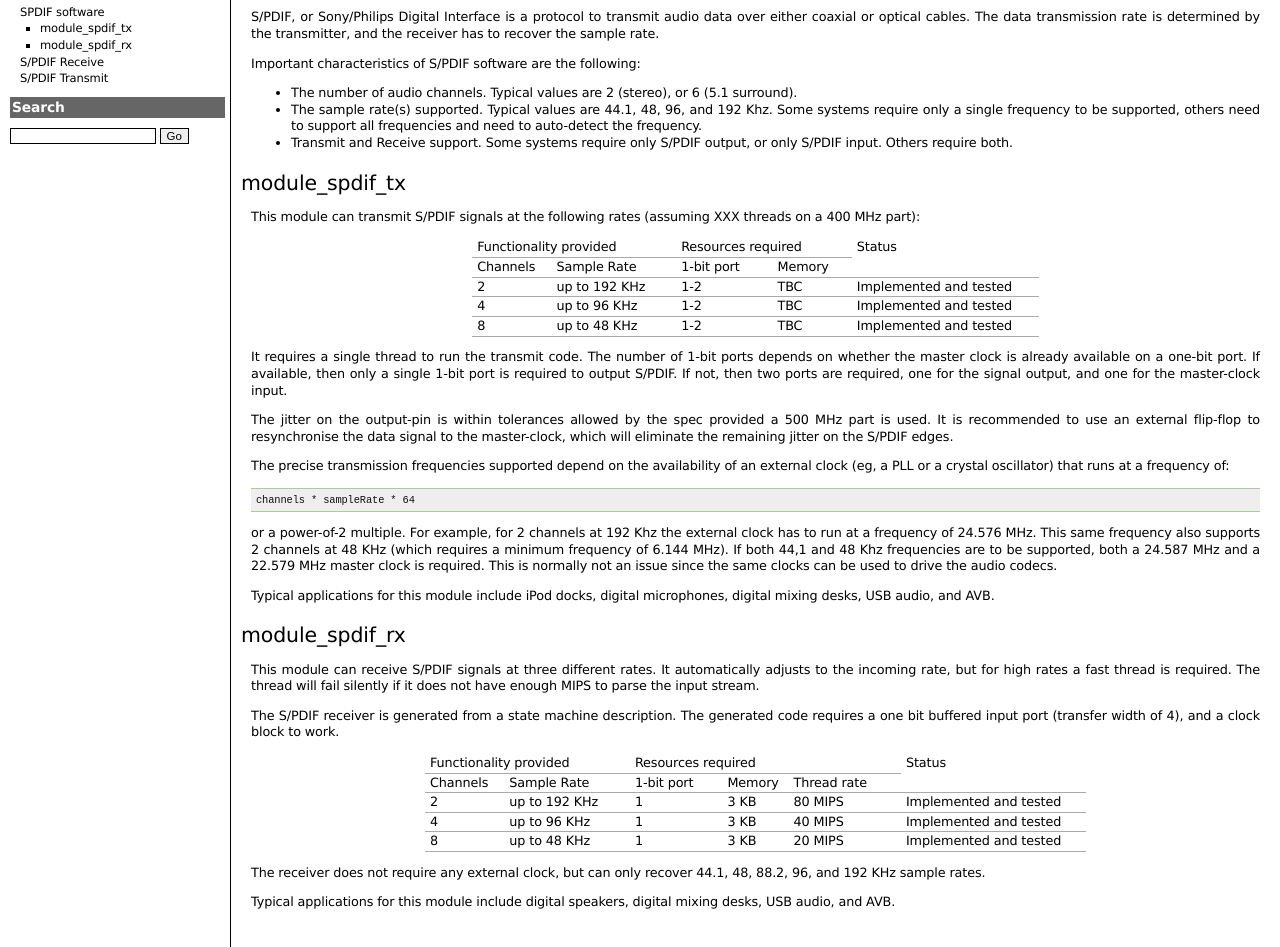
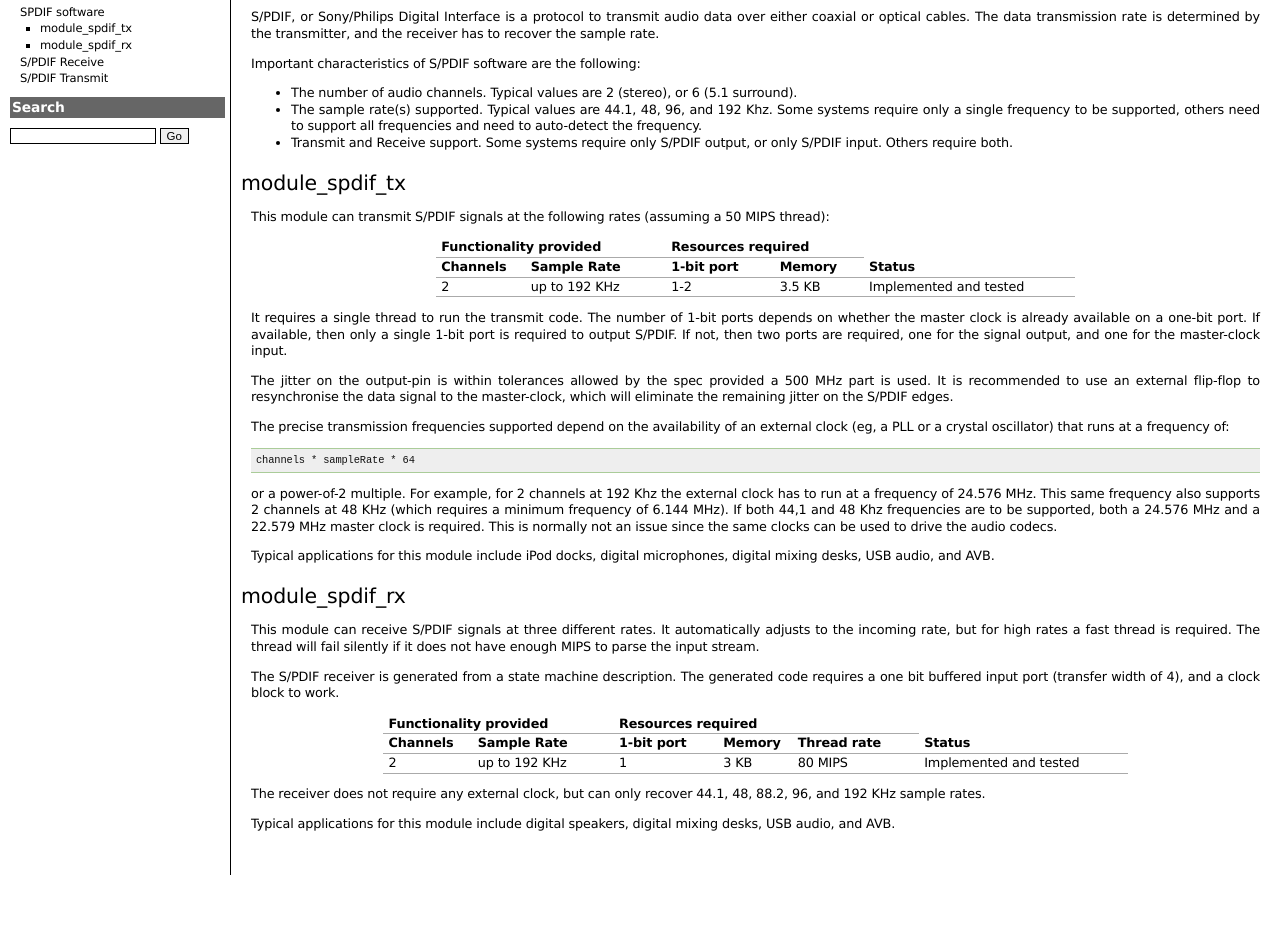
Before and after one commit to xcore/sc_spdif, a plain HTML site: page summary.html in a window 1280 px wide. Shown: the part 43-990 px from the top of the page. After the commit the page ends 918 px from the top, so only its background shows below. Drawn offline with nearby package versions, Linux system fonts and the light colour scheme; some packages are replaced by stand-ins of ours.

Commit message:
Update from master branch.

```diff
--- a/summary.html
+++ b/summary.html
@@ -78,7 +78,7 @@ only S/PDIF input. Others require both.</li>
 <div class="section" id="module-spdif-tx">
 <h2>module_spdif_tx<a class="headerlink" href="#module-spdif-tx" title="Permalink to this headline">¶</a></h2>
 <p>This module can transmit S/PDIF signals at the following rates
-(assuming XXX threads on a 400 MHz part):</p>
+(assuming a 50 MIPS thread):</p>
 <table border="1" class="docutils">
 <colgroup>
 <col width="14%" />
@@ -87,32 +87,22 @@ only S/PDIF input. Others require both.</li>
 <col width="14%" />
 <col width="33%" />
 </colgroup>
+<thead valign="bottom">
+<tr><th class="head" colspan="2">Functionality provided</th>
+<th class="head" colspan="2">Resources required</th>
+<th class="head" rowspan="2">Status</th>
+</tr>
+<tr><th class="head">Channels</th>
+<th class="head">Sample Rate</th>
+<th class="head">1-bit port</th>
+<th class="head">Memory</th>
+</tr>
+</thead>
 <tbody valign="top">
-<tr><td colspan="2">Functionality provided</td>
-<td colspan="2">Resources required</td>
-<td rowspan="2">Status</td>
-</tr>
-<tr><td>Channels</td>
-<td>Sample Rate</td>
-<td>1-bit port</td>
-<td>Memory</td>
-</tr>
 <tr><td>2</td>
 <td>up to 192 KHz</td>
 <td>1-2</td>
-<td>TBC</td>
-<td>Implemented and tested</td>
-</tr>
-<tr><td>4</td>
-<td>up to 96 KHz</td>
-<td>1-2</td>
-<td>TBC</td>
-<td>Implemented and tested</td>
-</tr>
-<tr><td>8</td>
-<td>up to 48 KHz</td>
-<td>1-2</td>
-<td>TBC</td>
+<td>3.5 KB</td>
 <td>Implemented and tested</td>
 </tr>
 </tbody>
@@ -136,7 +126,7 @@ frequency of:</p>
 external clock has to run at a frequency of 24.576 MHz. This same frequency
 also supports 2 channels at 48 KHz (which requires a minimum frequency of
 6.144 MHz). If both 44,1 and 48 Khz frequencies are to be supported, both a
-24.587 MHz and a 22.579 MHz master clock is required. This is normally not
+24.576 MHz and a 22.579 MHz master clock is required. This is normally not
 an issue since the same clocks can be used to drive the audio codecs.</p>
 <p>Typical applications for this module include iPod docks, digital microphones,
 digital mixing desks, USB audio, and AVB.</p>
@@ -159,36 +149,24 @@ generated code requires a one bit buffered input port (transfer width of
 <col width="17%" />
 <col width="29%" />
 </colgroup>
+<thead valign="bottom">
+<tr><th class="head" colspan="2">Functionality provided</th>
+<th class="head" colspan="3">Resources required</th>
+<th class="head" rowspan="2">Status</th>
+</tr>
+<tr><th class="head">Channels</th>
+<th class="head">Sample Rate</th>
+<th class="head">1-bit port</th>
+<th class="head">Memory</th>
+<th class="head">Thread rate</th>
+</tr>
+</thead>
 <tbody valign="top">
-<tr><td colspan="2">Functionality provided</td>
-<td colspan="3">Resources required</td>
-<td rowspan="2">Status</td>
-</tr>
-<tr><td>Channels</td>
-<td>Sample Rate</td>
-<td>1-bit port</td>
-<td>Memory</td>
-<td>Thread rate</td>
-</tr>
 <tr><td>2</td>
 <td>up to 192 KHz</td>
 <td>1</td>
 <td>3 KB</td>
 <td>80 MIPS</td>
-<td>Implemented and tested</td>
-</tr>
-<tr><td>4</td>
-<td>up to 96 KHz</td>
-<td>1</td>
-<td>3 KB</td>
-<td>40 MIPS</td>
-<td>Implemented and tested</td>
-</tr>
-<tr><td>8</td>
-<td>up to 48 KHz</td>
-<td>1</td>
-<td>3 KB</td>
-<td>20 MIPS</td>
 <td>Implemented and tested</td>
 </tr>
 </tbody>
```
Also changed, not shown: api-rx.html (+3 -3 lines), api-tx.html (+1 -1 lines), searchindex.js (+1 -1 lines), _sources/api-rx.txt, _sources/api-tx.txt, _sources/summary.txt, 4 other files.
